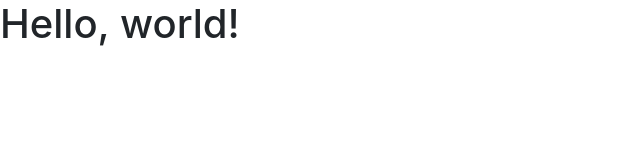
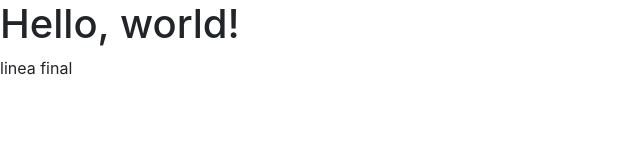
Before and after one commit to franvazgom/proyectoPrueba, a plain HTML site: page index.html in a window 1280 px wide. Shown: the full height of the page, 0-640 px from the left. Drawn offline with nearby package versions, Linux system fonts and the light colour scheme.

Commit message:
Se cambia un texto y se agrega nueva linea fsadfsa f asf asdf

```diff
--- a/index.html
+++ b/index.html
@@ -8,7 +8,7 @@
     <!-- Bootstrap CSS -->
     <link rel="stylesheet" href="https://stackpath.bootstrapcdn.com/bootstrap/4.3.1/css/bootstrap.min.css" integrity="sha384-ggOyR0iXCbMQv3Xipma34MD+dH/1fQ784/j6cY/iJTQUOhcWr7x9JvoRxT2MZw1T" crossorigin="anonymous">
 
-    <title>Hello, world!</title>
+    <title>Hello, Mundo!</title>
   </head>
   <body>
     <h1>Hello, world!</h1>
@@ -20,3 +20,4 @@
     <script src="https://stackpath.bootstrapcdn.com/bootstrap/4.3.1/js/bootstrap.min.js" integrity="sha384-JjSmVgyd0p3pXB1rRibZUAYoIIy6OrQ6VrjIEaFf/nJGzIxFDsf4x0xIM+B07jRM" crossorigin="anonymous"></script>
   </body>
 </html>
+linea final
```
